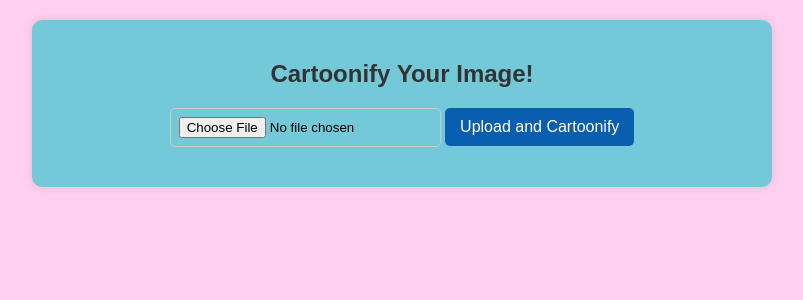
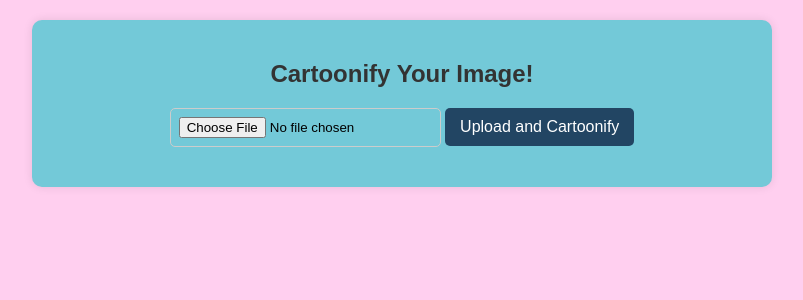
Before and after one commit to Sameeksha-D/cartoonify-, a Flask app: page / in a window 1280 px wide. Shown: the top 300 px of the page, without its empty margins (238-1041 px from the left). Run offline with Flask 3, Linux system fonts and the light colour scheme.

Commit message:
cartoonify project

```diff
--- a/templates/index.html
+++ b/templates/index.html
@@ -34,7 +34,7 @@
 
         }
         button {
-            background-color: #0A5EB0;
+            background-color:rgb(34, 69, 99);
             color: white;
             padding: 10px 15px;
             border: none;
@@ -44,7 +44,7 @@
             transition: 0.3s ease;
         }
         button:hover {
-            background-color: #0056b3;
+            background-color:rgb(18, 48, 63);
         }
         .image-container {
             display: flex;
```
